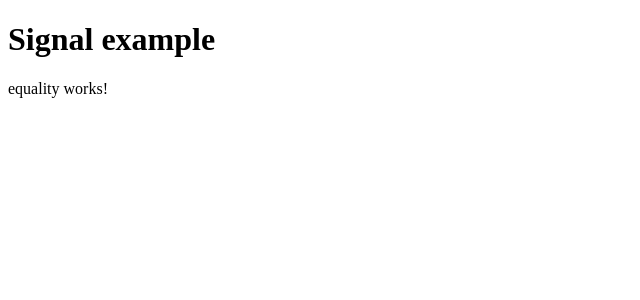
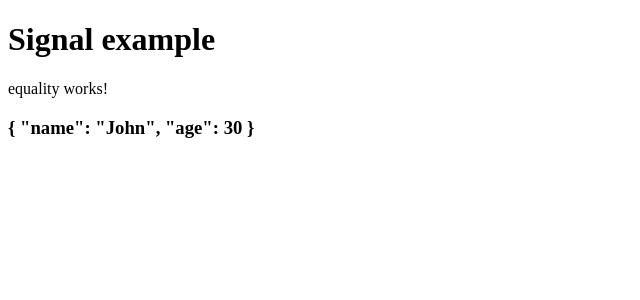
Before and after one commit to Pebhashi-Tharushika/angular-18-practice, an Angular app in the folder signals/: page / in a window 1280 px wide. Shown: the top 300 px of the page, without its empty margins (0-640 px from the left). Built offline with nearby package versions, Linux system fonts and the light colour scheme.

Commit message:
equality function with computed()

```diff
--- a/signals/src/app/equality/equality.component.html
+++ b/signals/src/app/equality/equality.component.html
@@ -1 +1,3 @@
 <p>equality works!</p>
+
+<h3>{{computedData() | json}}</h3>
--- a/signals/src/app/equality/equality.component.ts
+++ b/signals/src/app/equality/equality.component.ts
@@ -1,32 +1,37 @@
-import { Component, effect, signal } from '@angular/core';
+import { JsonPipe } from '@angular/common';
+import { Component, computed, effect, OnInit, signal } from '@angular/core';
 import { isEqual } from 'lodash';
 
 @Component({
   selector: 'app-equality',
   standalone: true,
-  imports: [],
+  imports: [JsonPipe],
   templateUrl: './equality.component.html',
   styleUrl: './equality.component.css'
 })
-export class EqualityComponent {
+export class EqualityComponent implements OnInit {
 
   // data = signal({ name: 'John', age: 30 },{
   //   equal: (a, b) => a.name === b.name && a.age === b.age
   // });
 
-  data = signal({ name: 'John', age: 30 },{
-    equal: isEqual
+  data = signal({ name: 'John', age: 30 }, { equal: isEqual });
+
+  computedData = computed(() => {
+    console.log('executing the computed signal');
+    return this.data();
   });
 
   constructor() {
-    effect(() => {
-      console.log('Executing the effect');
-      console.log("Data changed", this.data());
-    });
+    // effect(() => {
+    //   console.log('Executing the effect');
+    //   console.log("Data changed", this.data());
+    // });
   }
 
   ngOnInit() {
     setTimeout(() => {
+      console.log('executed the setTimeout');
       this.data.set({ name: 'John', age: 30 });
     }, 4000);
   }
```
